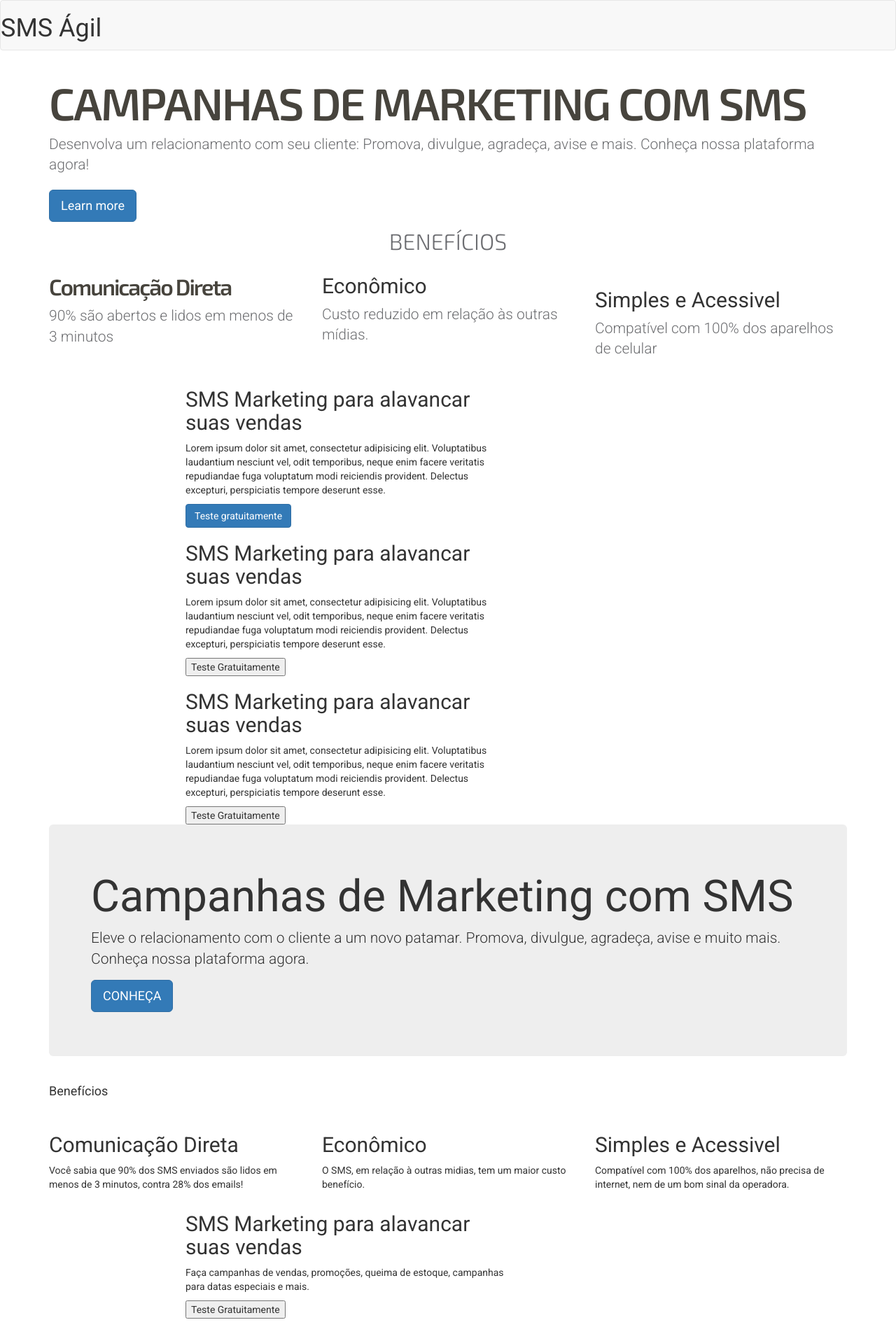
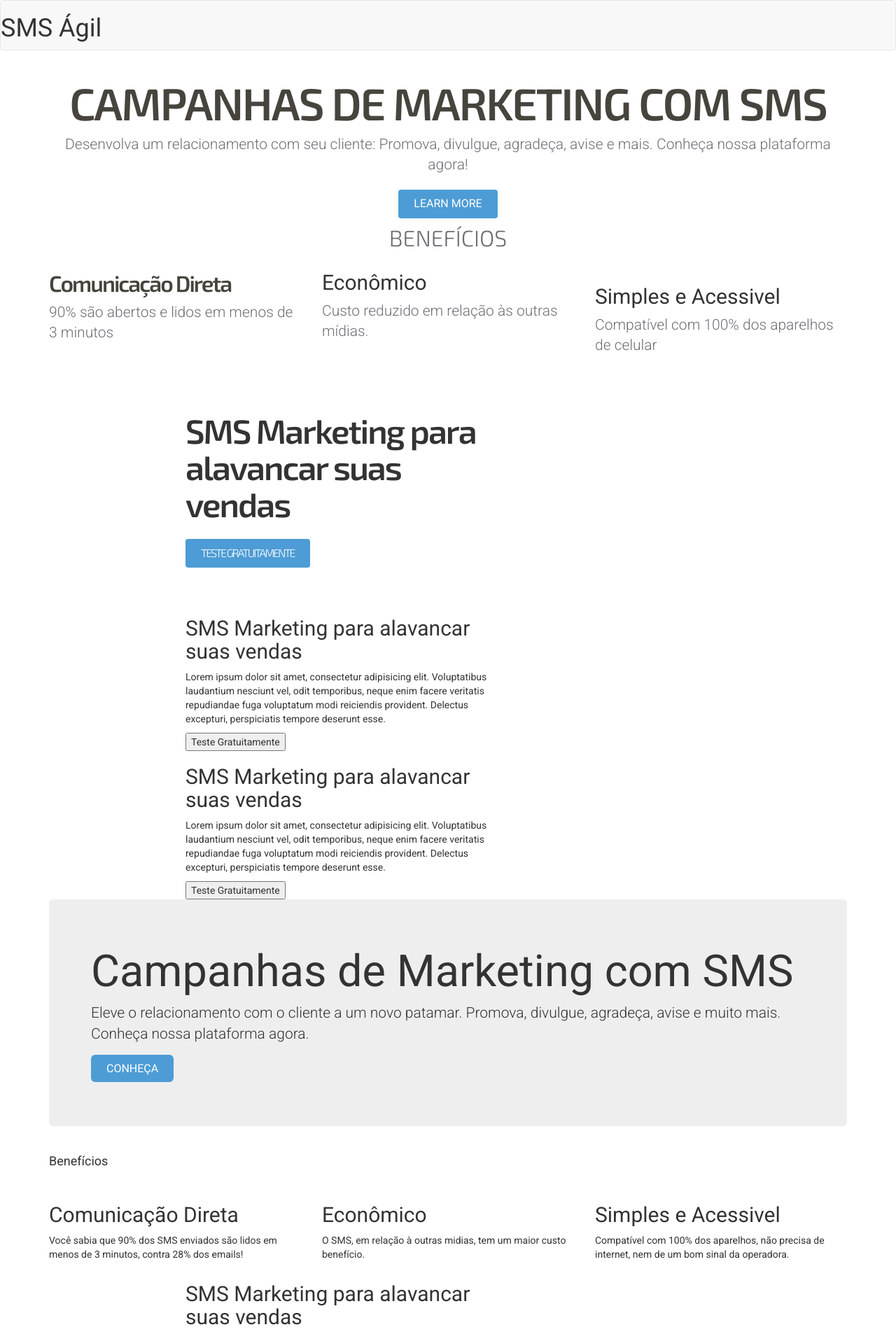
Before and after one commit to smsagil/smsagil.github.io, a Jekyll site: the page built from index.html, in a window 1280 px wide. Shown: the top 1906 px of the page at 70% size. Built offline with Jekyll 4.4.1, drawn with Linux system fonts in a browser that asks for light colours.

Commit message:
Defautl conflict

```diff
--- a/_layouts/default.html
+++ b/_layouts/default.html
@@ -8,10 +8,10 @@
 	{% include header.html %}
 
 	<section>
-		<div class="container">
+		<div class="container text-center">
 				<h1 class="title-mega">Campanhas de Marketing com SMS</h1>
 				<p class="lead">Desenvolva um relacionamento com seu cliente: Promova, divulgue, agradeça, avise e mais. Conheça nossa plataforma agora!</p>
-				<a class="btn btn-primary btn-lg" href="#" role="button">Learn more</a>
+				<a class="btn btn-primary" href="#" role="button">Learn more</a>
 		</div>
 	</section>
 
@@ -40,12 +40,11 @@
 		</div>
 	</section>
 
-	<section>
+	<section class="section section-blue">
 		<div class="container">
 			<div class="row">
 				<div class="col-md-5 col-md-offset-2">
-					<h2>SMS Marketing para alavancar suas vendas</h2>
-					<p>Lorem ipsum dolor sit amet, consectetur adipisicing elit. Voluptatibus laudantium nesciunt vel, odit temporibus, neque enim facere veritatis repudiandae fuga voluptatum modi reiciendis provident. Delectus excepturi, perspiciatis tempore deserunt esse.</p>
+					<h2 class="title-mkt">SMS Marketing para alavancar suas vendas</p>
 					<a class="btn btn-primary" href="#" role="button">Teste gratuitamente</a>
 				</div>
 				<div class="col-md-3"></div>
--- a/css/main.css
+++ b/css/main.css
@@ -52,3 +52,19 @@ body {
 /*
 	BOTÕES
 */
+.btn {
+	border: none;
+	text-transform: uppercase !important;
+	padding: 9px 22px !important;
+	font-size: 16px !important;
+}
+.btn-primary {
+	background-color: #4D9CD5;
+}
+/*
+	SECTIONS
+*/
+.section {
+	padding-top: 40px;
+	padding-bottom: 40px
+}
```
Also changed, not shown: 10 other files.
